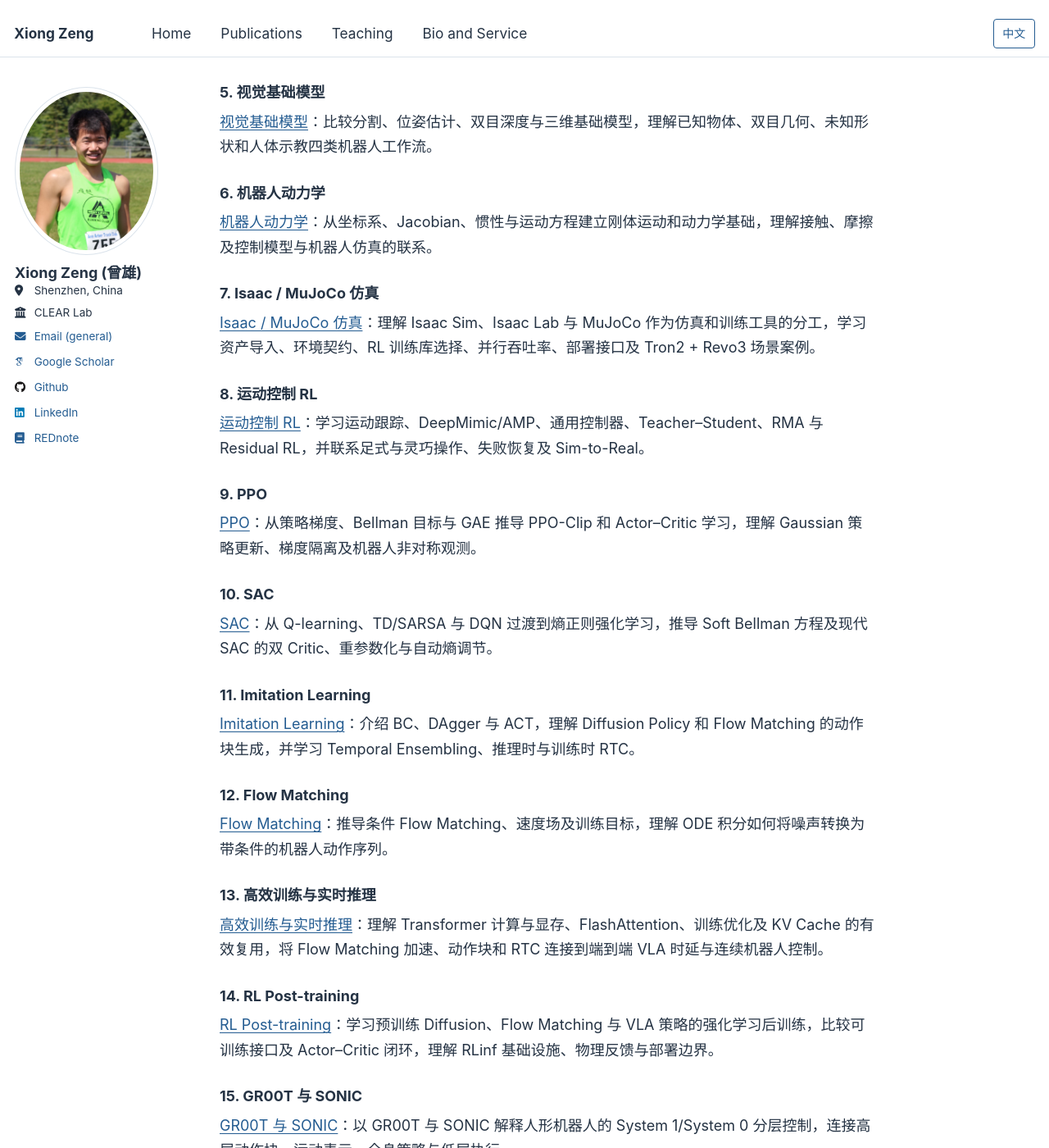
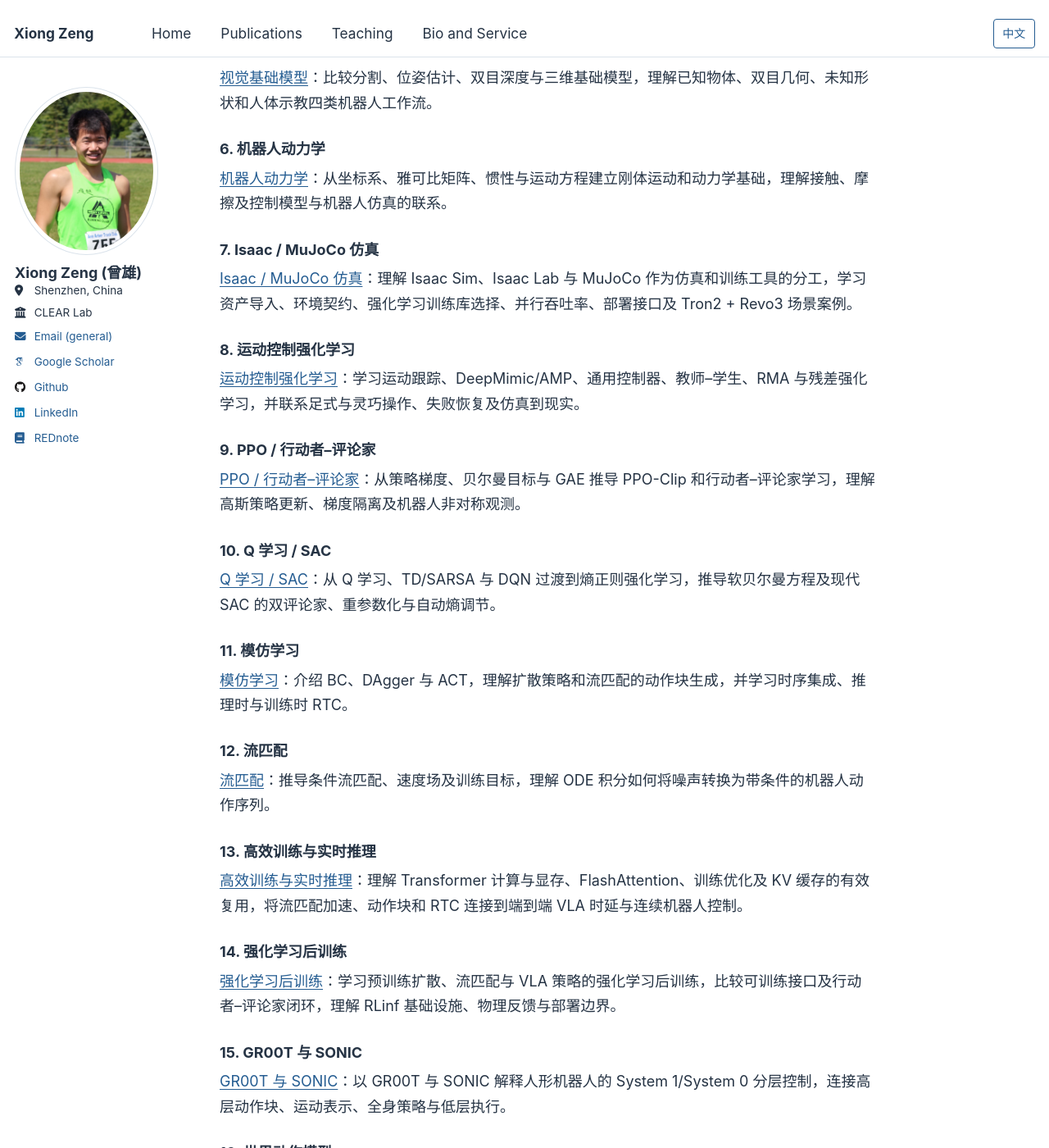
Before and after one commit to zengxiong111/zengxiong.github.io, a Jekyll site: the page built from files/COURSE_MAP_ZH.md, in a window 1280 px wide and 1400 px high, scrolled down 2521 px. Shown: the whole window at 82% size. Built offline with Jekyll 4.4.1, drawn with Linux system fonts in a browser that asks for light colours; some web fonts are replaced; our own code applies the rules of GitHub Pages for plain Markdown files; some of the changed text lies outside the part shown.

```diff
--- a/files/COURSE_MAP_ZH.md
+++ b/files/COURSE_MAP_ZH.md
@@ -20,9 +20,9 @@
 | 0. 导论 | 全栈知识地图与阅读说明 | 看懂感知—策略—控制—机器人闭环 |
 | 1. 工程工具 | Git、ROS 2 | 版本管理；理解 ROS 通信与 TF |
 | 2. 物理、视觉与神经网络基础 | 相机标定、深度学习基础、视觉基础模型、机器人动力学、Isaac / MuJoCo | 连接标定几何、神经网络、物理模型与仿真 |
-| 3. 强化学习 | 运动控制 RL、PPO、SAC | 设计观测、动作、奖励及数据收集方式 |
-| 4. 演示与基础模型 | Imitation Learning、Flow Matching、高效训练与实时推理、RL Post-training、GR00T / SONIC、世界动作模型 | 学习生成式与预测式策略并连接高效推理与分层控制 |
-| 5. Robot Agent 集成 | Robot Agent：任务规划、工具调用、验证与恢复 | 编排视觉、策略和控制，完成长时任务闭环 |
+| 3. 强化学习 | 运动控制强化学习、PPO、SAC | 设计观测、动作、奖励及数据收集方式 |
+| 4. 演示与基础模型 | 模仿学习、流匹配、高效训练与实时推理、强化学习后训练、GR00T / SONIC、世界动作模型 | 学习生成式与预测式策略并连接高效推理与分层控制 |
+| 5. 机器人智能体集成 | 机器人智能体：任务规划、工具调用、验证与恢复 | 编排视觉、策略和控制，完成长时任务闭环 |
 
 <a id="map-section-02"></a>
 
@@ -49,9 +49,9 @@
 ## 推荐学习顺序与先修关系
 
 1. 初学者：先阅读本导论，跳读 Git / ROS 2 的必要部分，再学习相机标定、深度学习基础、动力学、视觉基础模型与仿真。
-2. 运控方向：动力学 → 仿真 → 深度学习基础 → PPO / SAC → 运动控制 RL。
-3. VLA 方向：相机标定 → 深度学习基础 → 视觉基础模型 → Imitation Learning → Flow Matching → 高效训练与实时推理 → RL Post-training → GR00T / SONIC → 世界动作模型 → Robot Agent。
-4. 深度推导：PPO、SAC、Flow Matching 的完整数学推导是独立深入阅读材料，并非先学完所有公式才能开始实践。
+2. 运控方向：动力学 → 仿真 → 深度学习基础 → PPO / SAC → 运动控制强化学习。
+3. VLA 方向：相机标定 → 深度学习基础 → 视觉基础模型 → 模仿学习 → 流匹配 → 高效训练与实时推理 → 强化学习后训练 → GR00T / SONIC → 世界动作模型 → 机器人智能体。
+4. 深度推导：PPO、SAC、流匹配的完整数学推导是独立深入阅读材料，并非先学完所有公式才能开始实践。
 
 <a id="map-section-04"></a>
 
@@ -79,39 +79,39 @@
 
 ### 6. 机器人动力学
 
-[机器人动力学](../md/Robot_Dynamics_Embodied_CN.md)：从坐标系、Jacobian、惯性与运动方程建立刚体运动和动力学基础，理解接触、摩擦及控制模型与机器人仿真的联系。
+[机器人动力学](../md/Robot_Dynamics_Embodied_CN.md)：从坐标系、雅可比矩阵、惯性与运动方程建立刚体运动和动力学基础，理解接触、摩擦及控制模型与机器人仿真的联系。
 
 ### 7. Isaac / MuJoCo 仿真
 
-[Isaac / MuJoCo 仿真](../md/Isaac_MuJoCo_RL_完整教程_中文.md)：理解 Isaac Sim、Isaac Lab 与 MuJoCo 作为仿真和训练工具的分工，学习资产导入、环境契约、RL 训练库选择、并行吞吐率、部署接口及 Tron2 + Revo3 场景案例。
+[Isaac / MuJoCo 仿真](../md/Isaac_MuJoCo_RL_完整教程_中文.md)：理解 Isaac Sim、Isaac Lab 与 MuJoCo 作为仿真和训练工具的分工，学习资产导入、环境契约、强化学习训练库选择、并行吞吐率、部署接口及 Tron2 + Revo3 场景案例。
 
-### 8. 运动控制 RL
+### 8. 运动控制强化学习
 
-[运动控制 RL](../md/Embodied_Motion_Control_RL_Tutorial_ZH.md)：学习运动跟踪、DeepMimic/AMP、通用控制器、Teacher–Student、RMA 与 Residual RL，并联系足式与灵巧操作、失败恢复及 Sim-to-Real。
+[运动控制强化学习](../md/Embodied_Motion_Control_RL_Tutorial_ZH.md)：学习运动跟踪、DeepMimic/AMP、通用控制器、教师–学生、RMA 与残差强化学习，并联系足式与灵巧操作、失败恢复及仿真到现实。
 
-### 9. PPO
+### 9. PPO / 行动者–评论家
 
-[PPO](../md/PPO_完整推导与设计动机_中文.md)：从策略梯度、Bellman 目标与 GAE 推导 PPO-Clip 和 Actor–Critic 学习，理解 Gaussian 策略更新、梯度隔离及机器人非对称观测。
+[PPO / 行动者–评论家](../md/PPO_完整推导与设计动机_中文.md)：从策略梯度、贝尔曼目标与 GAE 推导 PPO-Clip 和行动者–评论家学习，理解高斯策略更新、梯度隔离及机器人非对称观测。
 
-### 10. SAC
+### 10. Q 学习 / SAC
 
-[SAC](../md/SAC_Complete_Derivation_CN.md)：从 Q-learning、TD/SARSA 与 DQN 过渡到熵正则强化学习，推导 Soft Bellman 方程及现代 SAC 的双 Critic、重参数化与自动熵调节。
+[Q 学习 / SAC](../md/SAC_Complete_Derivation_CN.md)：从 Q 学习、TD/SARSA 与 DQN 过渡到熵正则强化学习，推导软贝尔曼方程及现代 SAC 的双评论家、重参数化与自动熵调节。
 
-### 11. Imitation Learning
+### 11. 模仿学习
 
-[Imitation Learning](../md/Data_Imitation_Learning_ZH.md)：介绍 BC、DAgger 与 ACT，理解 Diffusion Policy 和 Flow Matching 的动作块生成，并学习 Temporal Ensembling、推理时与训练时 RTC。
+[模仿学习](../md/Data_Imitation_Learning_ZH.md)：介绍 BC、DAgger 与 ACT，理解扩散策略和流匹配的动作块生成，并学习时序集成、推理时与训练时 RTC。
 
-### 12. Flow Matching
+### 12. 流匹配
 
-[Flow Matching](../md/Flow_Matching_详细推导_精简版.md)：推导条件 Flow Matching、速度场及训练目标，理解 ODE 积分如何将噪声转换为带条件的机器人动作序列。
+[流匹配](../md/Flow_Matching_详细推导_精简版.md)：推导条件流匹配、速度场及训练目标，理解 ODE 积分如何将噪声转换为带条件的机器人动作序列。
 
 ### 13. 高效训练与实时推理
 
-[高效训练与实时推理](../md/Efficient_Training_Real_Time_Inference_ZH.md)：理解 Transformer 计算与显存、FlashAttention、训练优化及 KV Cache 的有效复用，将 Flow Matching 加速、动作块和 RTC 连接到端到端 VLA 时延与连续机器人控制。
+[高效训练与实时推理](../md/Efficient_Training_Real_Time_Inference_ZH.md)：理解 Transformer 计算与显存、FlashAttention、训练优化及 KV 缓存的有效复用，将流匹配加速、动作块和 RTC 连接到端到端 VLA 时延与连续机器人控制。
 
-### 14. RL Post-training
+### 14. 强化学习后训练
 
-[RL Post-training](../md/RL_Post_Training_ZH.md)：学习预训练 Diffusion、Flow Matching 与 VLA 策略的强化学习后训练，比较可训练接口及 Actor–Critic 闭环，理解 RLinf 基础设施、物理反馈与部署边界。
+[强化学习后训练](../md/RL_Post_Training_ZH.md)：学习预训练扩散、流匹配与 VLA 策略的强化学习后训练，比较可训练接口及行动者–评论家闭环，理解 RLinf 基础设施、物理反馈与部署边界。
 
 ### 15. GR00T 与 SONIC
 
@@ -121,6 +121,6 @@
 
 [世界动作模型](../md/World_Action_Models_ZH.md)：区分世界模型、VLA 与 WAM，学习 DreamZero 训练与加速推理、Dream-1 跨本体部署，以及 VLA/WAM 的显存、算力与时延权衡，连接接触控制、恢复与评估。
 
-### 17. Robot Agent
+### 17. 机器人智能体 / RPent
 
-[Robot Agent](../md/Robot_Agent_Workflow_RPent_ZH.md)：区分基础模型、Coding Agent 与 Agent Harness，将 RAX 探索、ASPIRE 轨迹修复及 RPent 工具集、记忆、Flash Mode 和 RLinf 数据飞轮连接为可复用机器人工作流。
+[机器人智能体 / RPent](../md/Robot_Agent_Workflow_RPent_ZH.md)：区分基础模型、编程智能体与智能体运行框架，将 RAX 探索、ASPIRE 轨迹修复及 RPent 工具集、记忆、Flash 模式和 RLinf 数据飞轮连接为可复用机器人工作流。
```
Also changed, not shown: other parts of files/COURSE_MAP_ZH.md (+2 -2 lines), files/COURSE_MAP_EN.md (+6 -6 lines), 2 other files.
